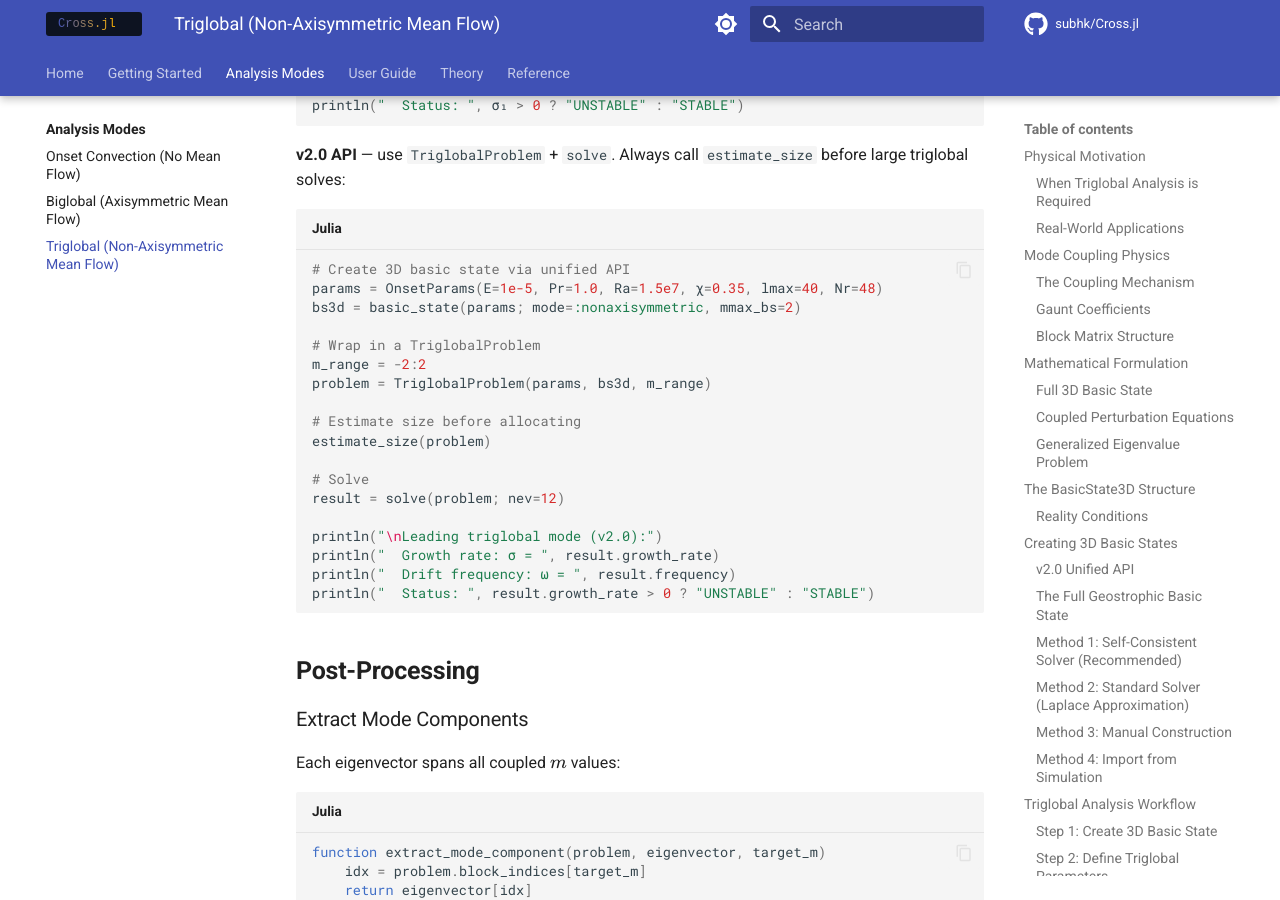
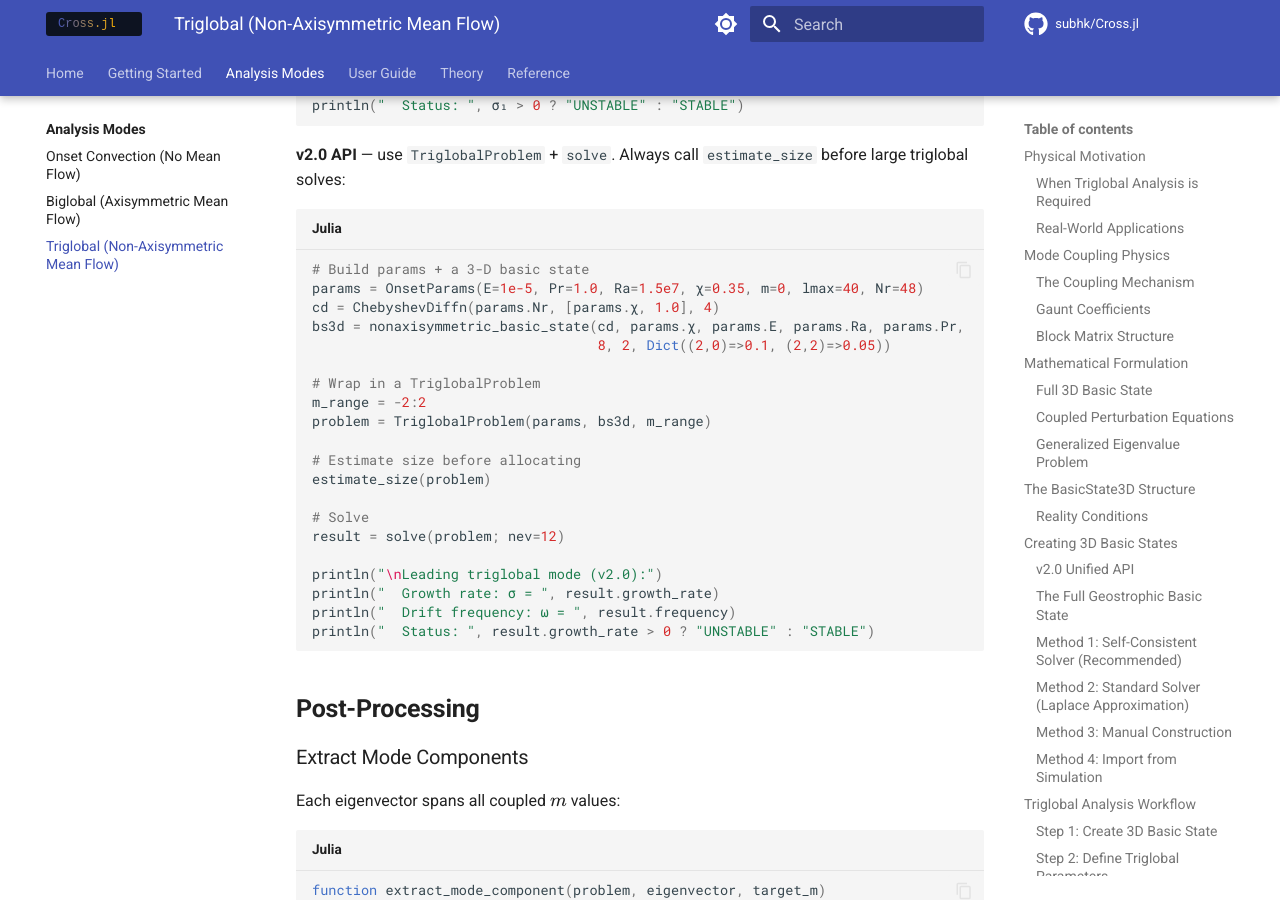
Before and after one commit to subhk/Cross.jl, an MkDocs documentation site: the page built from docs/analysis/triglobal_stability.md, in a window 1280 px wide and 900 px high, scrolled down 10519 px. Built offline with MkDocs 1.6.1 and Material for MkDocs 9.7.7, drawn with Linux system fonts in a browser that asks for light colours; comment, search, counter and statistics services are not loaded.

Commit message:
Update triglobal_stability.md

````diff
--- a/docs/analysis/triglobal_stability.md
+++ b/docs/analysis/triglobal_stability.md
@@ -489,9 +489,11 @@ println("  Status: ", σ₁ > 0 ? "UNSTABLE" : "STABLE")
 **v2.0 API** — use `TriglobalProblem` + `solve`. Always call `estimate_size` before large triglobal solves:
 
 ```julia
-# Create 3D basic state via unified API
-params = OnsetParams(E=1e-5, Pr=1.0, Ra=1.5e7, χ=0.35, lmax=40, Nr=48)
-bs3d = basic_state(params; mode=:nonaxisymmetric, mmax_bs=2)
+# Build params + a 3-D basic state
+params = OnsetParams(E=1e-5, Pr=1.0, Ra=1.5e7, χ=0.35, m=0, lmax=40, Nr=48)
+cd = ChebyshevDiffn(params.Nr, [params.χ, 1.0], 4)
+bs3d = nonaxisymmetric_basic_state(cd, params.χ, params.E, params.Ra, params.Pr,
+                                   8, 2, Dict((2,0)=>0.1, (2,2)=>0.05))
 
 # Wrap in a TriglobalProblem
 m_range = -2:2
````
